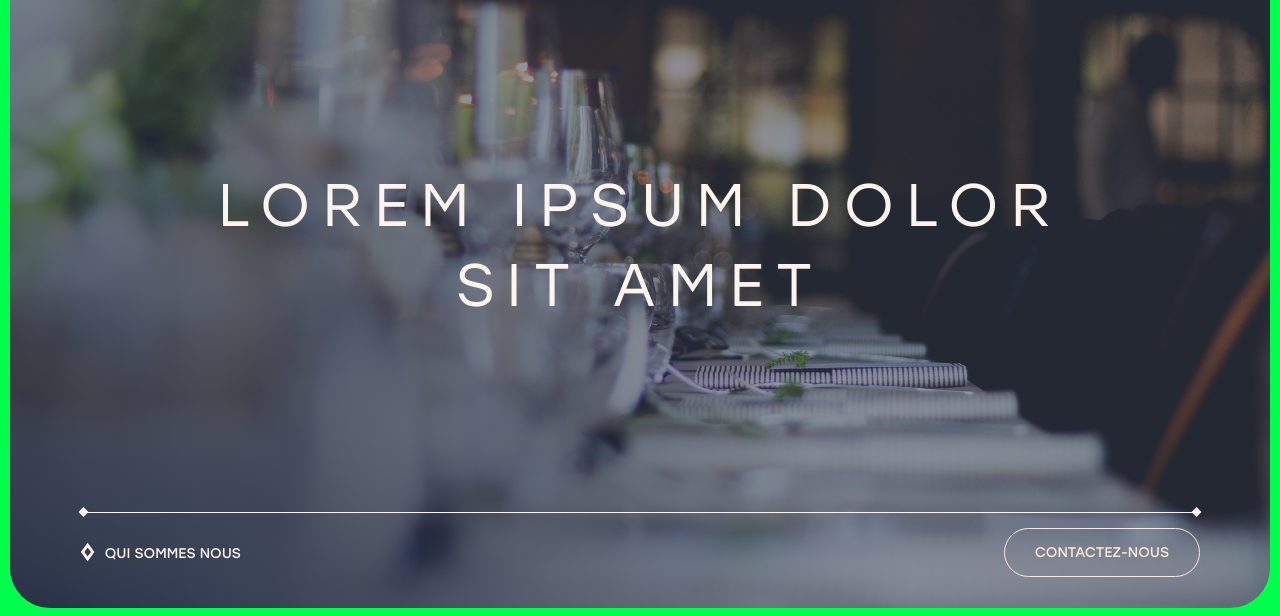
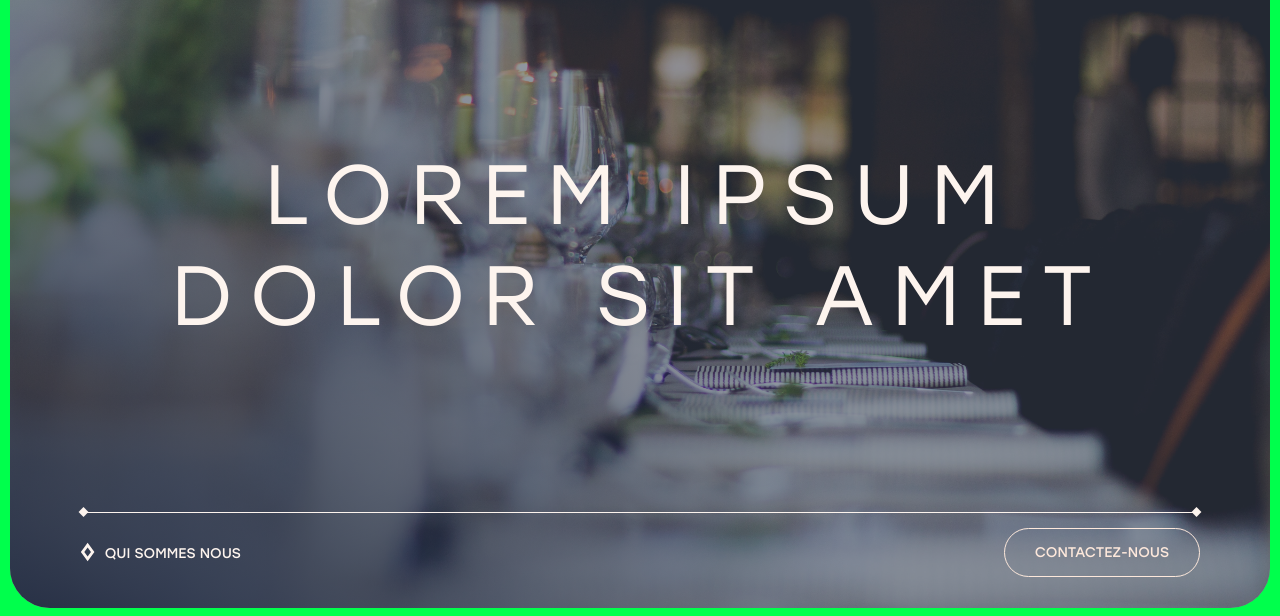
Before and after one commit to Sylvain-Valvassori/Sanzaru-Events, a plain HTML site: page index.html in a window 1280 px wide. Shown: the part 182-798 px from the top of the page. Drawn offline with Linux system fonts and the light colour scheme.

Commit message:
up breakpoint

```diff
--- a/src/Scss_library/_component.scss
+++ b/src/Scss_library/_component.scss
@@ -157,7 +157,7 @@
         //     text-transform: uppercase;
         // }
 
-        @include mq('laptop'){
+        @include mq('tablet'){
             flex-wrap: wrap;
         }
     }
--- a/src/Scss_library/sections/_contact.scss
+++ b/src/Scss_library/sections/_contact.scss
@@ -69,7 +69,7 @@
                 align-self: flex-end;
             }
 
-            @include mq('laptop'){
+            @include mq('tablet'){
                 margin-left: 0;
             }
         }
@@ -92,7 +92,7 @@
             & :last-child {
                 align-self: flex-end;
             }
-            @include mq('laptop'){
+            @include mq('tablet'){
                 margin-left: 0;
                 max-width: 30rem;
             }
--- a/src/Scss_library/sections/_home.scss
+++ b/src/Scss_library/sections/_home.scss
@@ -78,7 +78,7 @@
         letter-spacing: 1.65rem;
         text-transform: uppercase;
 
-        @include mq('laptop'){
+        @include mq('tablet'){
             font-size: 6rem;
             line-height: 8rem;
             letter-spacing: 1.2rem;
```
Also changed, not shown: src/css/style.css.
